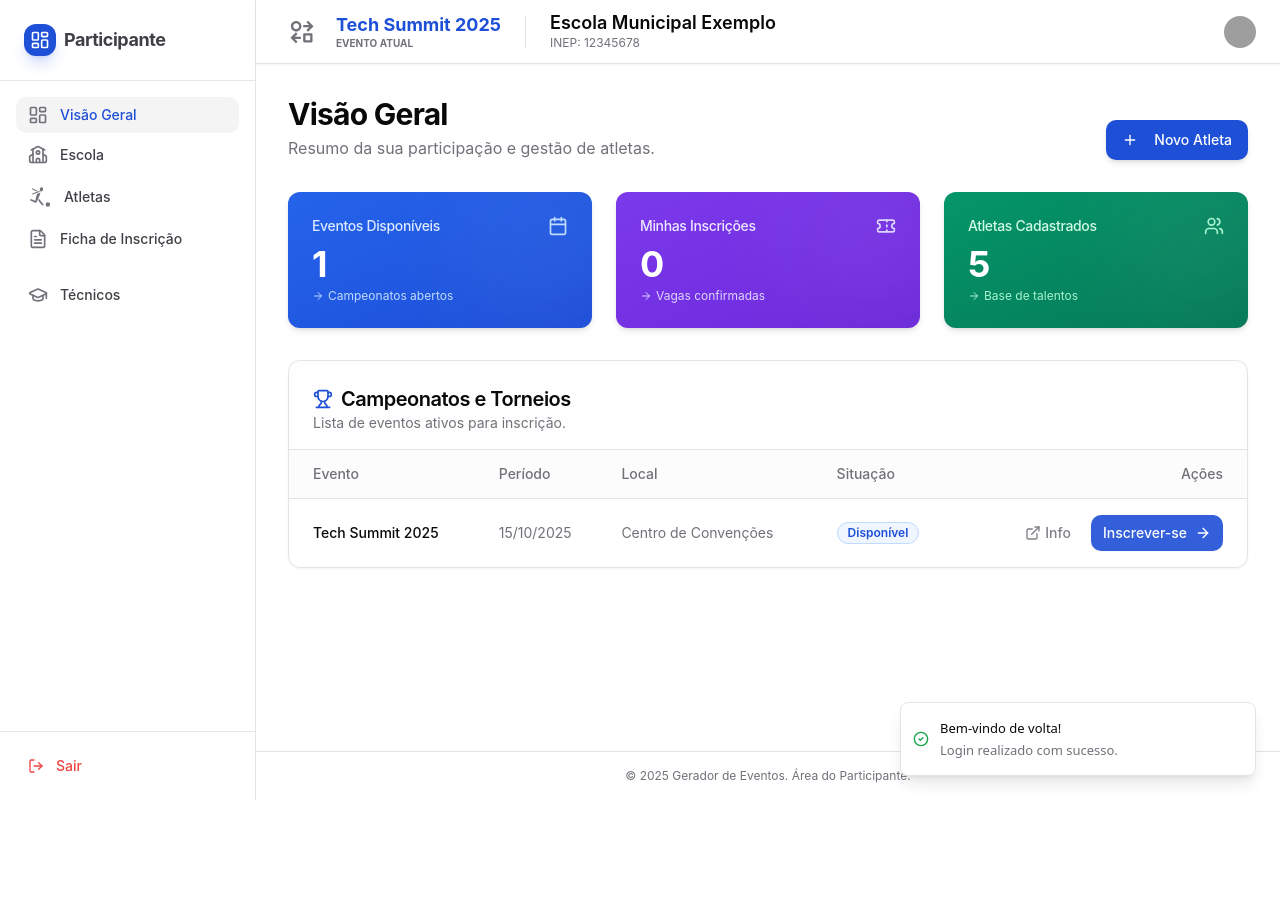
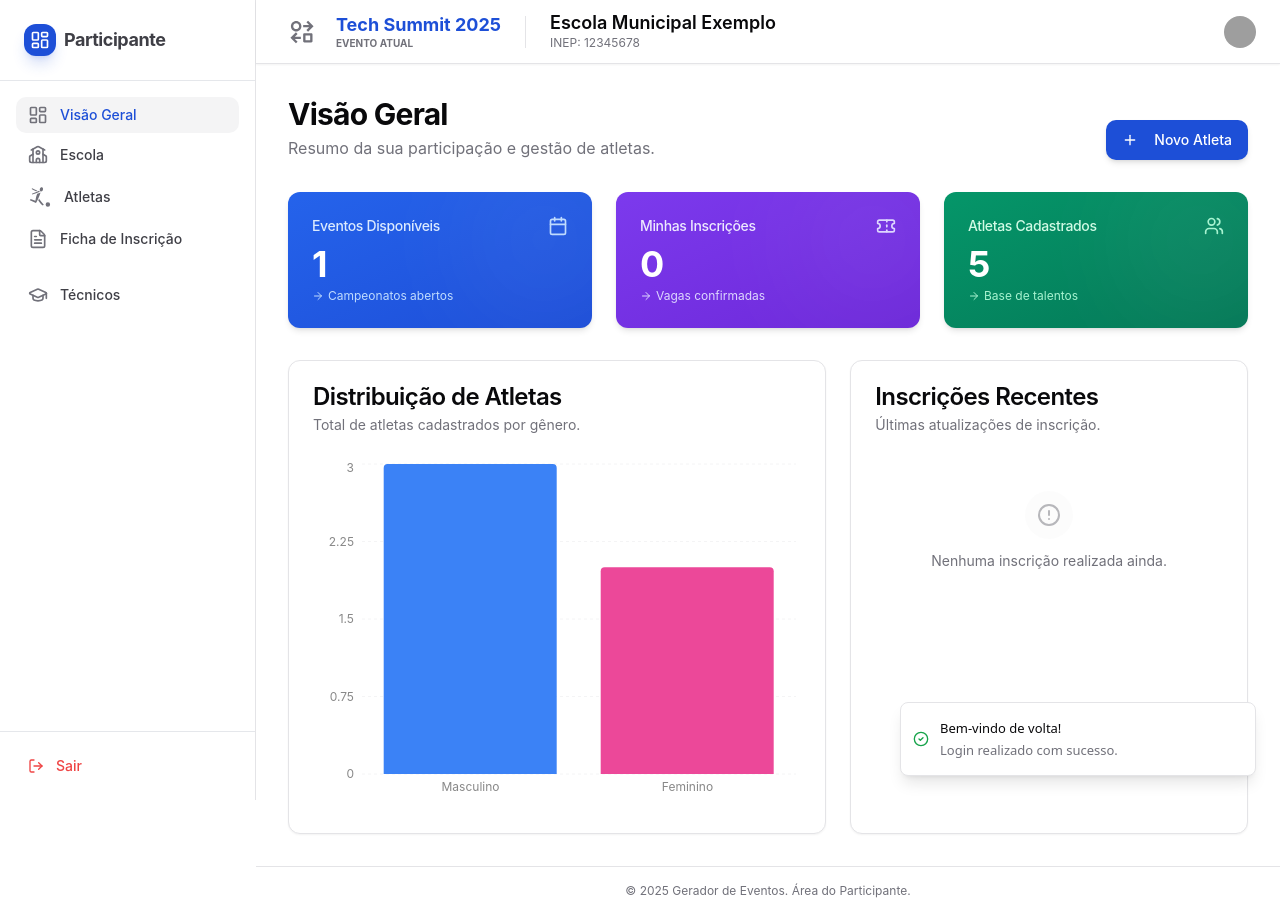
Before and after one commit to AtilaMedeiros/gerador-de-eventos_ultimo, a React (Vite) app: page /area-do-participante/inicio in a window 1280 px wide. Both pictures are taken after typing "name@example.com", "Sample123" into the empty fields and a click on the button "Entrar no Sistema". Before the commit the page ends 800 px from the top, so only its background shows below. Built offline with nearby package versions, Linux system fonts and the light colour scheme; grey boxes are pictures that could not be loaded.

Commit message:
feat: substitui a tabela de eventos por gráficos de distribuição de atletas e lista de inscrições recentes na página inicial do participante.

```diff
--- a/src/pages/participant/ParticipantHome.tsx
+++ b/src/pages/participant/ParticipantHome.tsx
@@ -177,108 +177,140 @@ export default function ParticipantHome() {
       )}
 
 
-      {/* Main Content: Events Table */}
-      <Card className="border shadow-sm">
-        <CardHeader className="border-b bg-muted/10 pb-4">
-          <div className="flex items-center justify-between">
-            <div>
-              <CardTitle className="text-xl flex items-center gap-2">
-                <Trophy className="h-5 w-5 text-primary" />
-                Campeonatos e Torneios
-              </CardTitle>
-              <CardDescription>
-                Lista de eventos ativos para inscrição.
-              </CardDescription>
-            </div>
-            {activeEvents.length > 3 && (
-              <Button variant="ghost" size="sm" className="text-xs">
-                Ver todos
-              </Button>
-            )}
-          </div>
-        </CardHeader>
-        <CardContent className="p-0">
-          {activeEvents.length === 0 ? (
-            <EmptyState text="Nenhum evento com inscrições abertas no momento." />
-          ) : (
-            <Table>
-              <TableHeader className="bg-muted/30">
-                <TableRow>
-                  <TableHead className="pl-6">Evento</TableHead>
-                  <TableHead className="hidden md:table-cell">Período</TableHead>
-                  <TableHead className="hidden md:table-cell">Local</TableHead>
-                  <TableHead>Situação</TableHead>
-                  <TableHead className="text-right pr-6">Ações</TableHead>
-                </TableRow>
-              </TableHeader>
-              <TableBody>
-                {activeEvents.map((event) => {
-                  const status = getInscriptionStatus(event.id)
-                  return (
-                    <TableRow key={event.id} className="hover:bg-muted/5 transition-colors group">
-                      <TableCell className="pl-6 font-medium text-foreground">
-                        <span className="block">{event.name}</span>
-                        <span className="md:hidden text-xs text-muted-foreground">
-                          {format(event.startDate, 'dd/MM', { locale: ptBR })} • {event.location}
-                        </span>
-                      </TableCell>
-                      <TableCell className="hidden md:table-cell text-muted-foreground">
-                        {format(event.startDate, 'dd/MM/yyyy', { locale: ptBR })}
-                      </TableCell>
-                      <TableCell className="hidden md:table-cell text-muted-foreground">
-                        {event.location}
-                      </TableCell>
-                      <TableCell>
-                        <Badge
-                          variant={status === 'Inscrito' ? 'secondary' : 'outline'}
-                          className={cn(
-                            "transition-colors",
-                            status === 'Inscrito'
-                              ? 'bg-emerald-100 text-emerald-700 hover:bg-emerald-200 border-emerald-200'
-                              : 'bg-blue-50 text-blue-700 border-blue-200 hover:bg-blue-100'
-                          )}
-                        >
-                          {status}
-                        </Badge>
-                      </TableCell>
-                      <TableCell className="text-right pr-6">
-                        <div className="flex justify-end gap-2 opacity-90 group-hover:opacity-100 transition-opacity">
-                          <Button
-                            variant="ghost"
-                            size="sm"
-                            className="h-8 w-8 p-0 md:w-auto md:h-9 md:px-3 gap-1 text-muted-foreground"
-                            onClick={() => handleOpenPublicPage(event)}
-                            title="Ver Informações"
-                          >
-                            <ExternalLink className="h-4 w-4" /> <span className="hidden md:inline">Info</span>
-                          </Button>
-                          <Button
-                            size="sm"
-                            className={cn(
-                              "h-8 md:h-9 gap-1 shadow-sm transition-all",
-                              status === 'Inscrito' ? "bg-white border hover:bg-muted text-foreground" : "bg-primary text-white hover:bg-primary/90"
-                            )}
-                            variant={status === 'Inscrito' ? 'outline' : 'default'}
-                            onClick={() => navigate(`/area-do-participante/atletas?eventId=${event.id}`)}
-                          >
-                            {status === 'Inscrito' ? 'Gerenciar' : 'Inscrever-se'}
-                            <ArrowRight className="h-3 w-3 ml-1" />
-                          </Button>
-                        </div>
-                      </TableCell>
-                    </TableRow>
-                  )
-                })}
-              </TableBody>
-            </Table>
-          )}
-        </CardContent>
-      </Card>
+      {/* Main Content: KPIs and Charts */}
+      <div className="grid gap-6 md:grid-cols-2 lg:grid-cols-7">
+
+        {/* Chart: Athletes by Gender */}
+        <Card className="col-span-4 border shadow-sm">
+          <CardHeader>
+            <CardTitle>Distribuição de Atletas</CardTitle>
+            <CardDescription>
+              Total de atletas cadastrados por gênero.
+            </CardDescription>
+          </CardHeader>
+          <CardContent className="pl-2">
+            <AthletesGenderChart athletes={athletes} />
+          </CardContent>
+        </Card>
+
+        {/* Recent Activity / Additional KPIs */}
+        <Card className="col-span-3 border shadow-sm">
+          <CardHeader>
+            <CardTitle>Inscrições Recentes</CardTitle>
+            <CardDescription>
+              Últimas atualizações de inscrição.
+            </CardDescription>
+          </CardHeader>
+          <CardContent>
+            <RecentInscriptionsList inscriptions={inscriptions} events={events} />
+          </CardContent>
+        </Card>
+      </div>
     </div>
   )
 }
 
 // --- Sub-components ---
+
+import { Bar, BarChart, ResponsiveContainer, XAxis, YAxis, Tooltip, CartesianGrid, Cell } from 'recharts'
+
+function AthletesGenderChart({ athletes }: { athletes: any[] }) {
+  const data = useMemo(() => {
+    const male = athletes.filter(a => a.sex === 'Masculino').length
+    const female = athletes.filter(a => a.sex === 'Feminino').length
+    return [
+      { name: 'Masculino', total: male, fill: '#3b82f6' },
+      { name: 'Feminino', total: female, fill: '#ec4899' },
+    ]
+  }, [athletes])
+
+  if (athletes.length === 0) {
+    return <div className="h-[350px] flex items-center justify-center text-muted-foreground">Nenhum atleta cadastrado.</div>
+  }
+
+  return (
+    <div className="h-[350px] w-full">
+      <ResponsiveContainer width="100%" height="100%">
+        <BarChart data={data}>
+          <CartesianGrid strokeDasharray="3 3" vertical={false} className="stroke-muted" />
+          <XAxis
+            dataKey="name"
+            stroke="#888888"
+            fontSize={12}
+            tickLine={false}
+            axisLine={false}
+          />
+          <YAxis
+            stroke="#888888"
+            fontSize={12}
+            tickLine={false}
+            axisLine={false}
+            tickFormatter={(value) => `${value}`}
+          />
+          <Tooltip
+            cursor={{ fill: 'transparent' }}
+            content={({ active, payload }) => {
+              if (active && payload && payload.length) {
+                return (
+                  <div className="rounded-lg border bg-background p-2 shadow-sm">
+                    <div className="grid grid-cols-2 gap-2">
+                      <div className="flex flex-col">
+                        <span className="text-[0.70rem] uppercase text-muted-foreground">
+                          {payload[0].payload.name}
+                        </span>
+                        <span className="font-bold text-muted-foreground">
+                          {payload[0].value}
+                        </span>
+                      </div>
+                    </div>
+                  </div>
+                )
+              }
+              return null
+            }}
+          />
+          <Bar dataKey="total" radius={[4, 4, 0, 0]}>
+            {data.map((entry, index) => (
+              <Cell key={`cell-${index}`} fill={entry.fill} />
+            ))}
+          </Bar>
+        </BarChart>
+      </ResponsiveContainer>
+    </div>
+  )
+}
+
+function RecentInscriptionsList({ inscriptions, events }: { inscriptions: any[], events: any[] }) {
+  // Mock recent logic or just take last 5
+  // Assuming inscriptions might not have timestamps in this mock context, unshift logic usually puts newest first?
+  // Let's take slice 0-5
+  const recent = inscriptions.slice(0, 5)
+
+  if (recent.length === 0) {
+    return <EmptyState text="Nenhuma inscrição realizada ainda." />
+  }
+
+  return (
+    <div className="space-y-4">
+      {recent.map((insc, i) => {
+        const event = events.find(e => e.id === insc.eventId)
+        return (
+          <div key={i} className="flex items-center">
+            <div className="ml-4 space-y-1">
+              <p className="text-sm font-medium leading-none">{event?.name || 'Evento Desconhecido'}</p>
+              <p className="text-sm text-muted-foreground">
+                Status: {insc.status}
+              </p>
+            </div>
+            <div className={`ml-auto font-medium ${insc.status === 'Confirmada' ? 'text-green-500' : 'text-amber-500'}`}>
+              {insc.status === 'Confirmada' ? 'Confirmado' : 'Pendente'}
+            </div>
+          </div>
+        )
+      })}
+    </div>
+  )
+}
 
 function CountdownCard({
   title,
@@ -353,9 +385,9 @@ function CountdownCard({
 
 function EmptyState({ text }: { text: string }) {
   return (
-    <div className="flex flex-col items-center justify-center py-12 text-center">
-      <div className="p-4 rounded-full bg-muted/30 mb-3">
-        <AlertCircle className="h-8 w-8 text-muted-foreground/50" />
+    <div className="flex flex-col items-center justify-center py-8 text-center">
+      <div className="p-3 rounded-full bg-muted/30 mb-3">
+        <AlertCircle className="h-6 w-6 text-muted-foreground/50" />
       </div>
       <p className="text-sm text-muted-foreground max-w-sm">{text}</p>
     </div>
```
